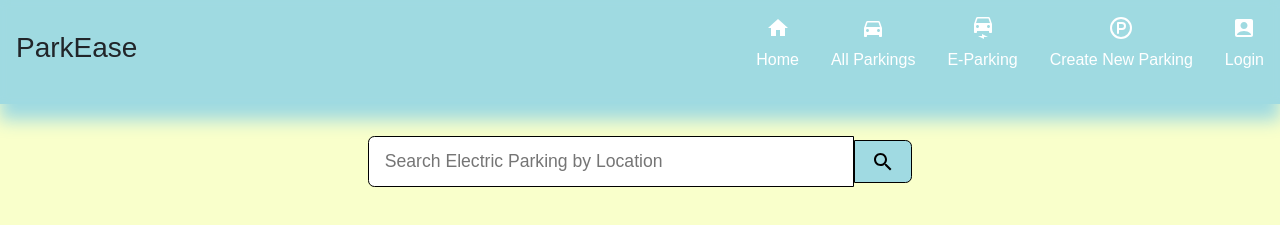
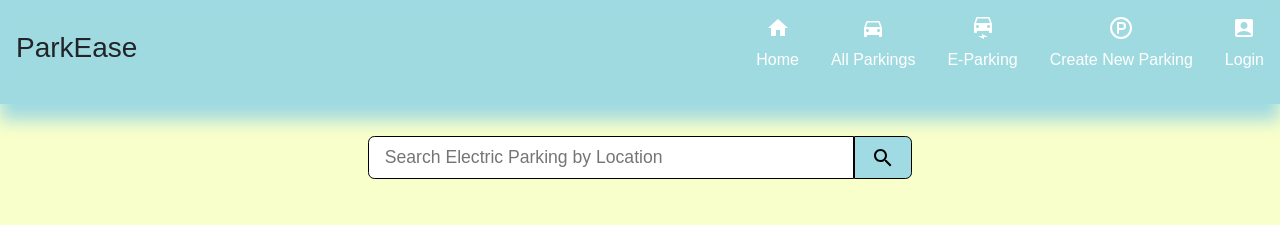
Before and after one commit to Vishal-Kumar2006/ParkEase, a React (Vite) app in the folder client/: page /electricParking in a window 1280 px wide. Shown: the top 225 px of the page. Built offline with nearby package versions, Linux system fonts and the light colour scheme; no server answers.

Commit message:
Updated Search Page Input Padding

```diff
--- a/client/src/components/Body/SearchPage.css
+++ b/client/src/components/Body/SearchPage.css
@@ -6,7 +6,7 @@
 }
 
 .search-form input {
-  padding: 0.7rem 1rem;
+  padding: 0.456rem 1rem;
   width: 38%;
   outline: none;
   font-size: 1.1rem;
```
